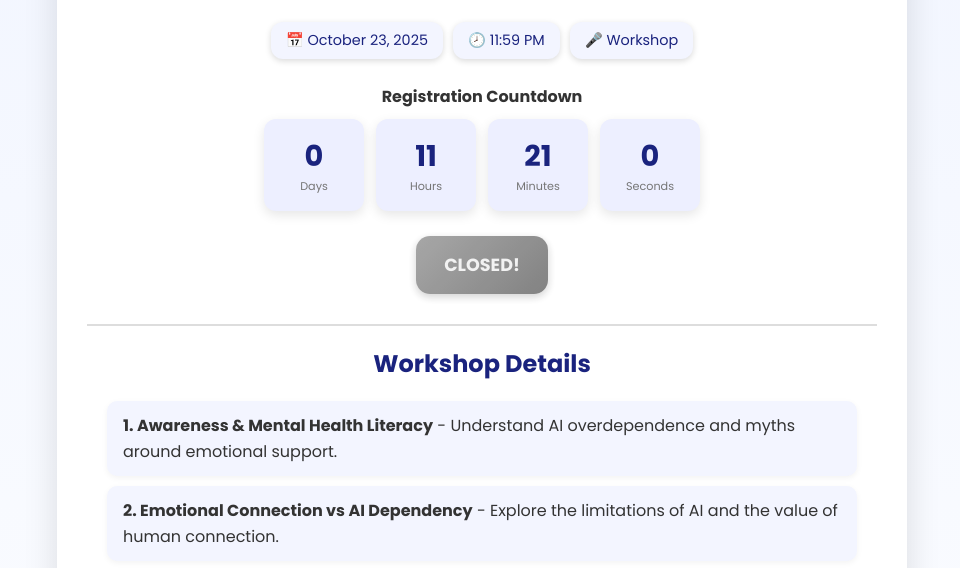
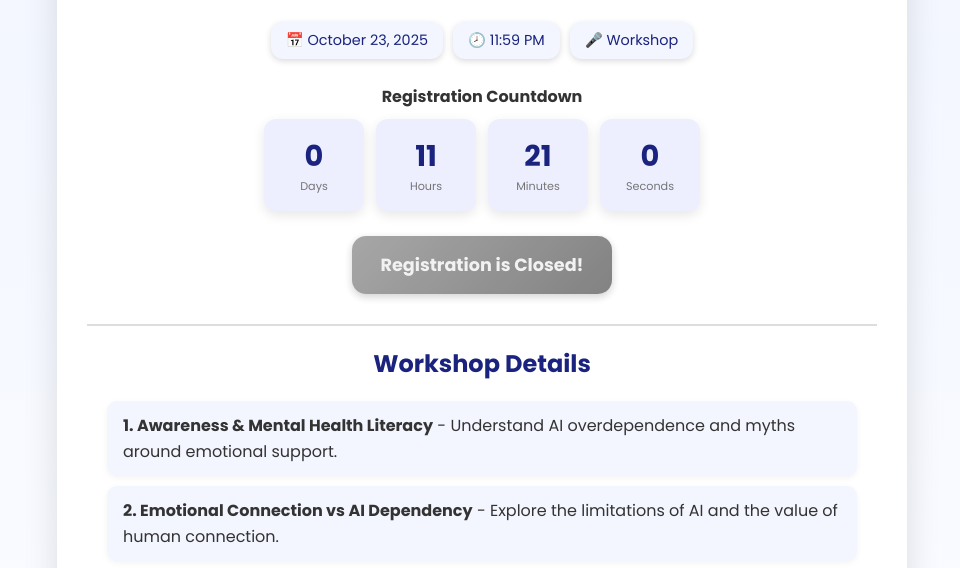
Before and after one commit to niloyahsan1/psycoach-workshop-registration, a plain HTML site: page index.html in a window 1280 px wide. Shown: the part 532-1100 px from the top of the page, without its empty margins (158-1118 px from the left). Drawn offline with Linux system fonts and the light colour scheme.

Commit message:
Update index.html

```diff
--- a/index.html
+++ b/index.html
@@ -33,7 +33,7 @@
     <div id="countdown" class="countdown-grid"></div>
 
     <!-- <a href="register.html" class="btn-register">Register Now</a> -->
-    <a class="btn-closed">CLOSED!</a>
+    <a class="btn-closed">Registration is Closed!</a>
     <!-- <button>Click Me</button> -->
 
 
```
